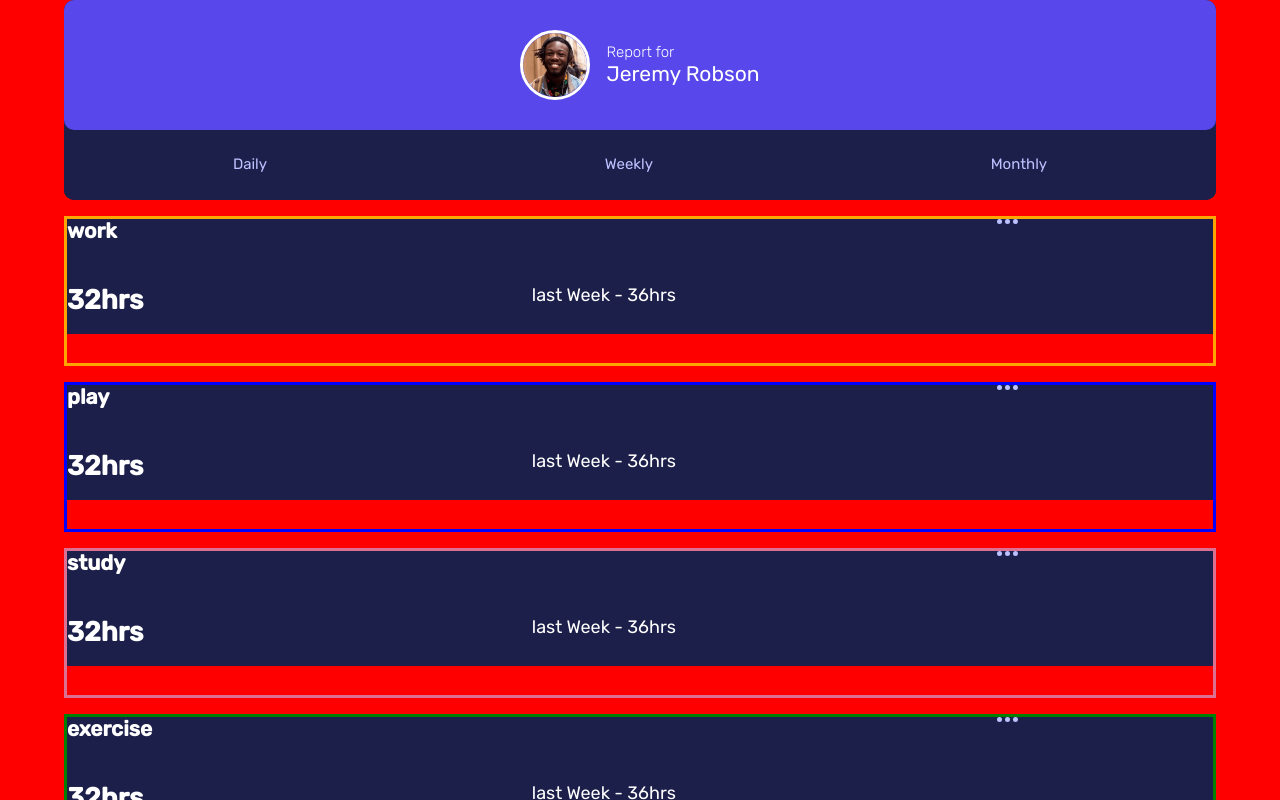
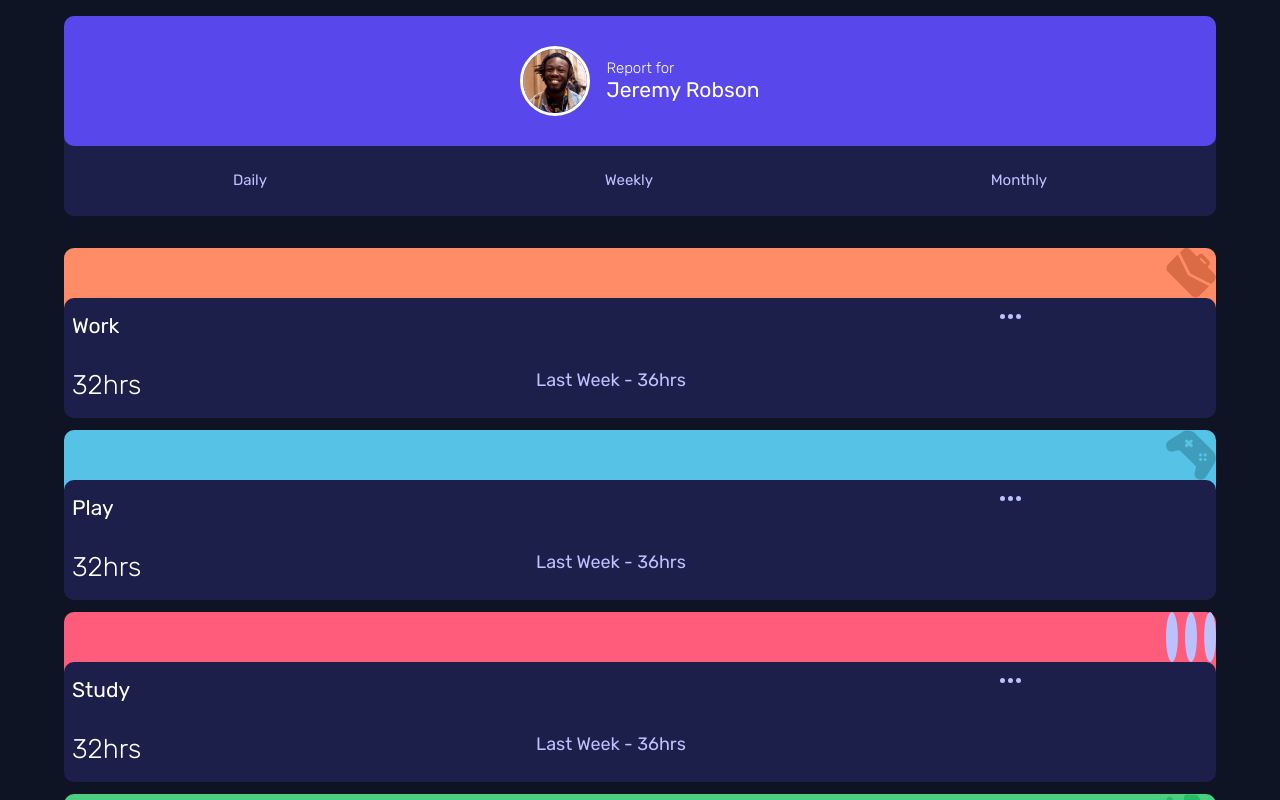
Before and after one commit to carlosGabrielCarreno/time-tracking-dashboard-main, a React (Vite) app: page / in a window 1280 px wide. Shown: the top 800 px of the page. Built offline with nearby package versions, Linux system fonts and the light colour scheme.

Commit message:
add all styleds from box tracking components

```diff
--- a/src/Components/BoxTracking/BoxTracking.jsx
+++ b/src/Components/BoxTracking/BoxTracking.jsx
@@ -1,9 +1,13 @@
 import "./_boxTracking.scss";
 import ellipsis from "../../../images/icon-ellipsis.svg";
+import { getImageLogotype } from "../../utils/getImageLogotype";
 
 export const BoxTracking = ({ nameClass }) => {
   return (
     <div className={`${nameClass}`}>
+      <div className="container-logotype">
+        <img src={getImageLogotype(nameClass)} alt="" />
+      </div>
       <div className="container-data-state">
         <h3>{`${nameClass}`}</h3>
         <h2>32hrs</h2>
--- a/src/Components/BoxTracking/_boxTracking.scss
+++ b/src/Components/BoxTracking/_boxTracking.scss
@@ -1,3 +1,14 @@
+.work,
+.play,
+.exercise,
+.social,
+.study,
+.self-care {
+  width: 100%;
+  height: 150px;
+  border-radius: 10px;
+}
+
 .container-data-state {
   display: grid;
   grid-gap: 1rem;
@@ -5,16 +16,32 @@
   grid-template-rows: repeat(2, 1fr);
   background-color: var(--Dark-blue);
   height: 80%;
+  padding: 1rem 0 0.5rem 0.5rem;
+  border-radius: 10px;
+}
+
+.container-logotype {
+  display: flex;
+  justify-content: end;
+  align-items: center;
+}
+
+.container-logotype img {
+  width: 50px;
+  height: 50px;
 }
 
 .container-data-state h3 {
-  grid-column: 1;
+  grid-column: 1 / 3;
   grid-row: 1;
+  font-weight: 400;
+  text-transform: capitalize;
 }
 
 .container-data-state h2 {
   grid-column: 1;
   grid-row: 2;
+  font-weight: 300;
 }
 
 .container-data-state img {
@@ -25,44 +52,38 @@
 .container-data-state p {
   grid-column: 3 / 6;
   grid-row: 2;
+  text-transform: capitalize;
+  color: var(--Pale-Blue);
 }
 
 .work {
   grid-area: work;
-  border: solid orange;
+  //border: solid orange;
+  background-color: var(--Light-red-work);
 }
 
 .play {
   grid-area: play;
-  border: solid blue;
+  //border: solid blue;
+  background-color: var(--Soft-blue-play);
 }
 
 .study {
   grid-area: study;
-  border: solid palevioletred;
+  background-color: var(--Light-red-study);
 }
 
 .exercise {
   grid-area: exercise;
-  border: solid green;
+  background-color: var(--Lime-green-exercise);
 }
 
 .social {
   grid-area: social;
-  border: solid blueviolet;
+  background-color: var(--Violet-social);
 }
 
 .self-care {
   grid-area: self-care;
-  border: solid yellow;
+  background-color: var(--Soft-orange-self-care);
 }
-
-.work,
-.play,
-.exercise,
-.social,
-.study,
-.self-care {
-  width: 100%;
-  height: 150px;
-}
--- a/src/app.scss
+++ b/src/app.scss
@@ -6,9 +6,10 @@
 
 .grid-container {
   width: 90%;
+  margin: 1rem 0 3rem 0;
   //border: solid red;
   display: grid;
-  gap: 1rem;
+  grid-gap: 2rem;
   grid-template:
     "user" auto
     "work" auto
--- a/src/scss/base/_base.scss
+++ b/src/scss/base/_base.scss
@@ -14,7 +14,7 @@ body {
   width: 100%;
   font-family: var(--font-Rubik);
   font-size: 18px;
-  // background-color: var(--Very-dark-blue);
-  background-color: red;
+  background-color: var(--Very-dark-blue);
+  //background-color: red;
   color: #fff;
 }
--- /dev/null
+++ b/src/utils/getImageLogotype.js
@@ -0,0 +1,26 @@
+import exercise from "../../images/icon-exercise.svg";
+import play from "../../images/icon-play.svg";
+import study from "../../images/icon-ellipsis.svg";
+import work from "../../images/icon-work.svg";
+import social from "../../images/icon-social.svg";
+import selfCare from "../../images/icon-self-care.svg";
+
+export const getImageLogotype = (name) => {
+  switch (name) {
+    case "work":
+      return work;
+    case "study":
+      return study;
+    case "play":
+      return play;
+    case "exercise":
+      return exercise;
+    case "social":
+      return social;
+    case "self-care":
+      return selfCare;
+
+    default:
+      break;
+  }
+};
```
